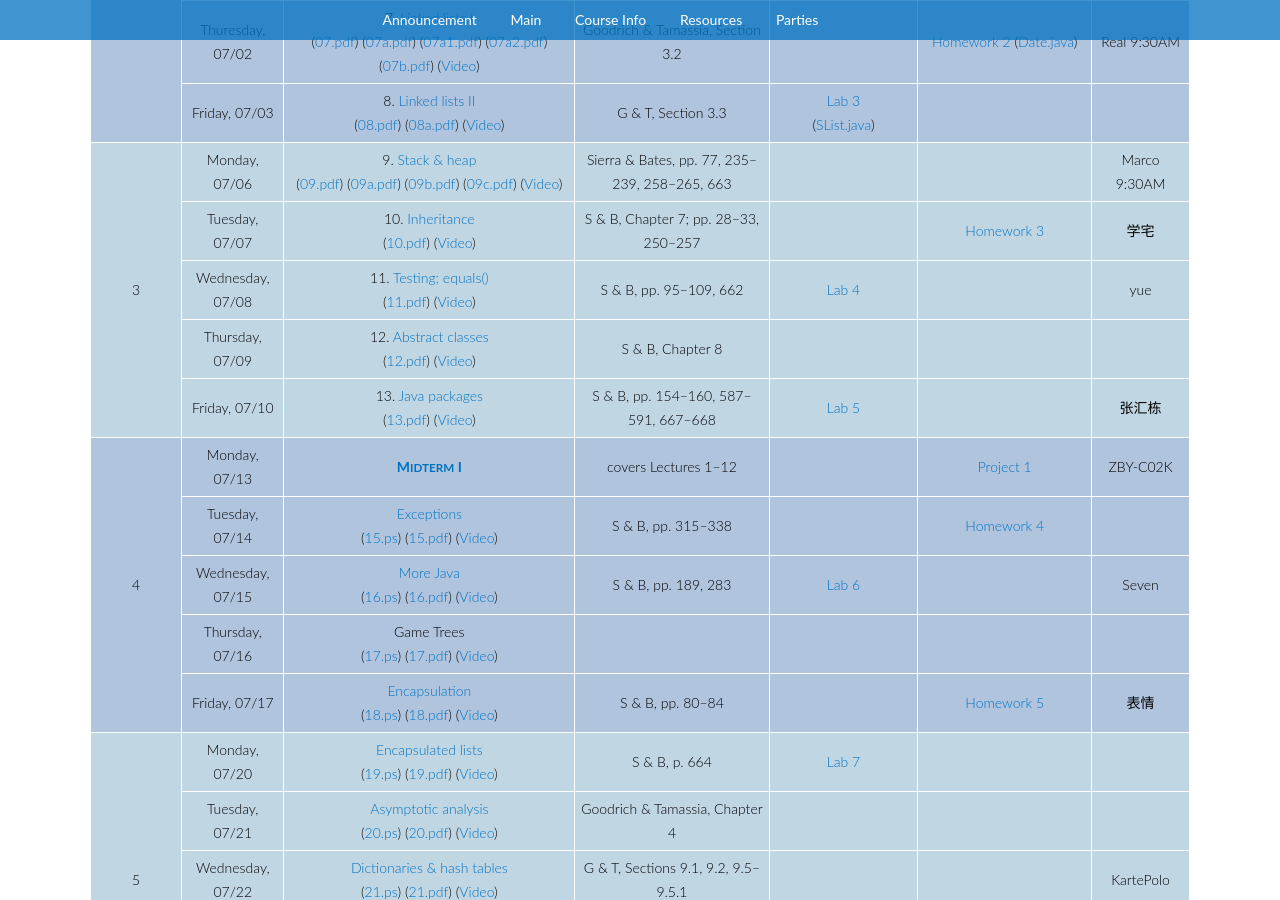
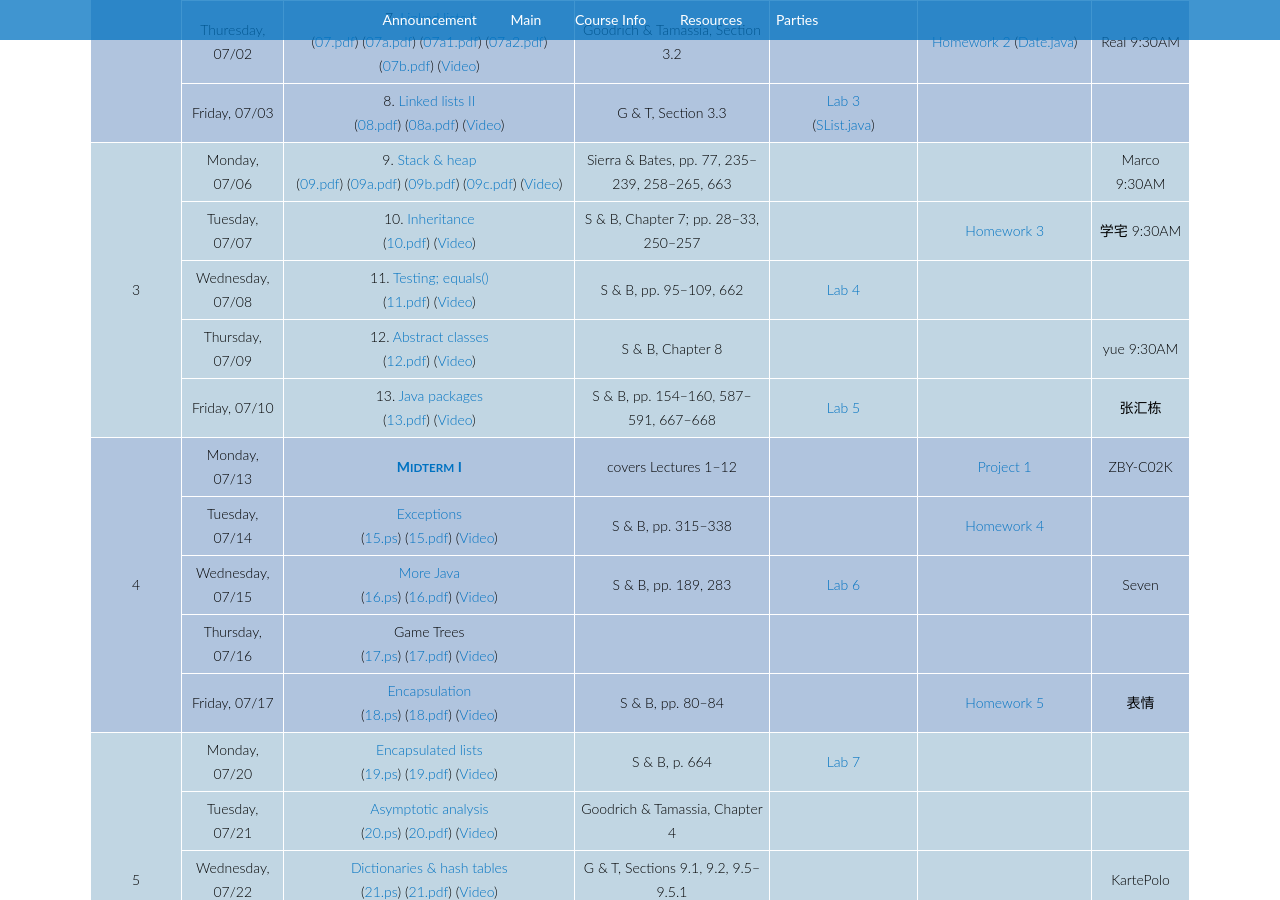
Before and after one commit to gaotx/cs61b, a Jekyll site: the page built from index.html, in a window 1280 px wide and 900 px high, scrolled down 1362 px. Built offline with Jekyll 4.4.1, drawn with Linux system fonts in a browser that asks for light colours; the list of posts is cut into pages by our own code; comment, search, counter and statistics services are not loaded.

Commit message:
update host

```diff
--- a/index.html
+++ b/index.html
@@ -265,7 +265,7 @@ title: CS61B
 <td>S &amp; B, Chapter 7; pp. 28–33, 250–257</td>
 <td></td>
 <td><a href="hw/hw03">Homework 3</a></td>
-<td>学宅</td>
+<td>学宅 9:30AM</td>
 </tr>
 
 <tr>
@@ -277,7 +277,7 @@ title: CS61B
 <td>S &amp; B, pp. 95–109, 662</td>
 <td><a href="lab/lab04">Lab 4</a></td>
 <td></td>
-<td>yue</td>
+<td></td>
 </tr>
 
 <tr>
@@ -289,7 +289,7 @@ title: CS61B
 <td>S &amp; B, Chapter 8</td>
 <td></td>
 <td></td>
-<td></td>
+<td>yue 9:30AM</td>
 </tr>
 
 <tr>
```
